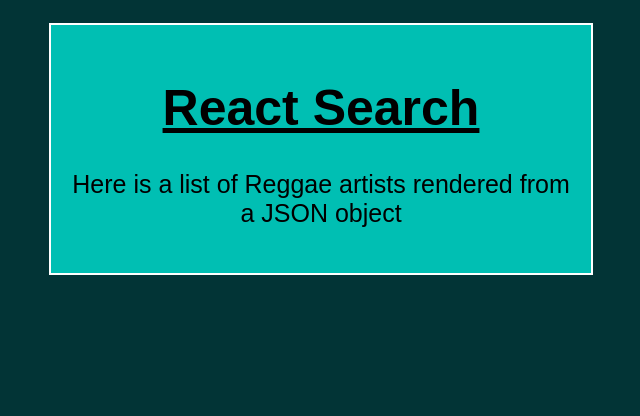
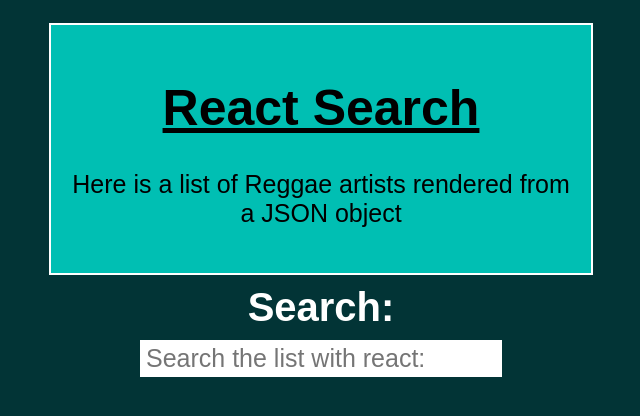
Before and after one commit to mogbeyi-david/react-real-time-search, a React (Create React App) app: page / in a window 1280 px wide. Shown: the top 416 px of the page, without its empty margins (319-959 px from the left). Built offline with nearby package versions, Linux system fonts and the light colour scheme; the HTML template or start-up script is replaced by a standard one.

Commit message:
Implemented search component

```diff
--- a/src/App.js
+++ b/src/App.js
@@ -1,11 +1,13 @@
 import React, { Component } from 'react';
 import Header from './components/Header';
+import Search from './components/Search';
 
 class App extends Component {
   render() {
     return (
       <div className="App">
         <Header />
+        <Search />
       </div>
     );
   }
--- /dev/null
+++ b/src/components/Search.js
@@ -0,0 +1,12 @@
+import React, { Component } from 'react';
+
+class Search extends Component {
+  render(){
+    return (<div>
+      <h3>Search:</h3>
+      <input type="text" placeholder="Search the list with react: "/>
+    </div>)
+  }
+}
+
+export default Search;
```
